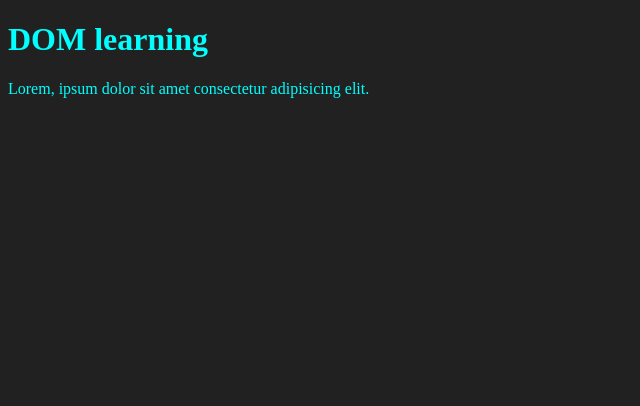
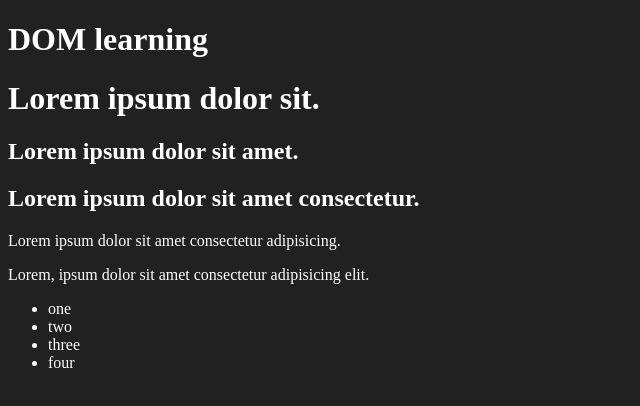
Before and after one commit to ayush-kumar774/javascript-learning, a plain HTML site: page 06_DOM/index.html in a window 1280 px wide. Shown: the whole page, without its empty margins (0-640 px from the left). Drawn offline with Linux system fonts and the light colour scheme.

Commit message:
DOM in javascript

```diff
--- a/06_DOM/index.html
+++ b/06_DOM/index.html
@@ -1,18 +1,33 @@
 <!DOCTYPE html>
 <html lang="en">
   <head>
-    <meta charset="UTF-8">
-    <meta name="viewport" content="width=device-width, initial-scale=1.0">
+    <meta charset="UTF-8" />
+    <meta name="viewport" content="width=device-width, initial-scale=1.0" />
     <title>DOM LEARNING</title>
-    <style>
-        .bg-black{
+    <style src="/06_DOM/style.js">
+      .bg-black {
         background-color: #212121;
-            color: aqua;
+        color: white;
       }
     </style>
   </head>
   <body class="bg-black">
     <div>
-        <h1 id="title" class="heading">DOM learning</h1>
+      <h1 id="title" class="heading">
+        DOM learning <span style="display: none">Test Text</span>
+      </h1>
+      <h1>Lorem ipsum dolor sit.</h1>
+      <h2>Lorem ipsum dolor sit amet.</h2>
+      <h2>Lorem ipsum dolor sit amet consectetur.</h2>
+      <p>Lorem ipsum dolor sit amet consectetur adipisicing.</p>
       <p>Lorem, ipsum dolor sit amet consectetur adipisicing elit.</p>
+
+      <ul>
+        <li class="list-item">one</li>
+        <li class="list-item">two</li>
+        <li class="list-item">three</li>
+        <li class="list-item">four</li>
+      </ul>
+    </div>
+  </body>
 </html>
```
Also changed, not shown: 06_DOM/style.js (+37 -8 lines). Lines whose indentation alone changed are shown as unchanged.
